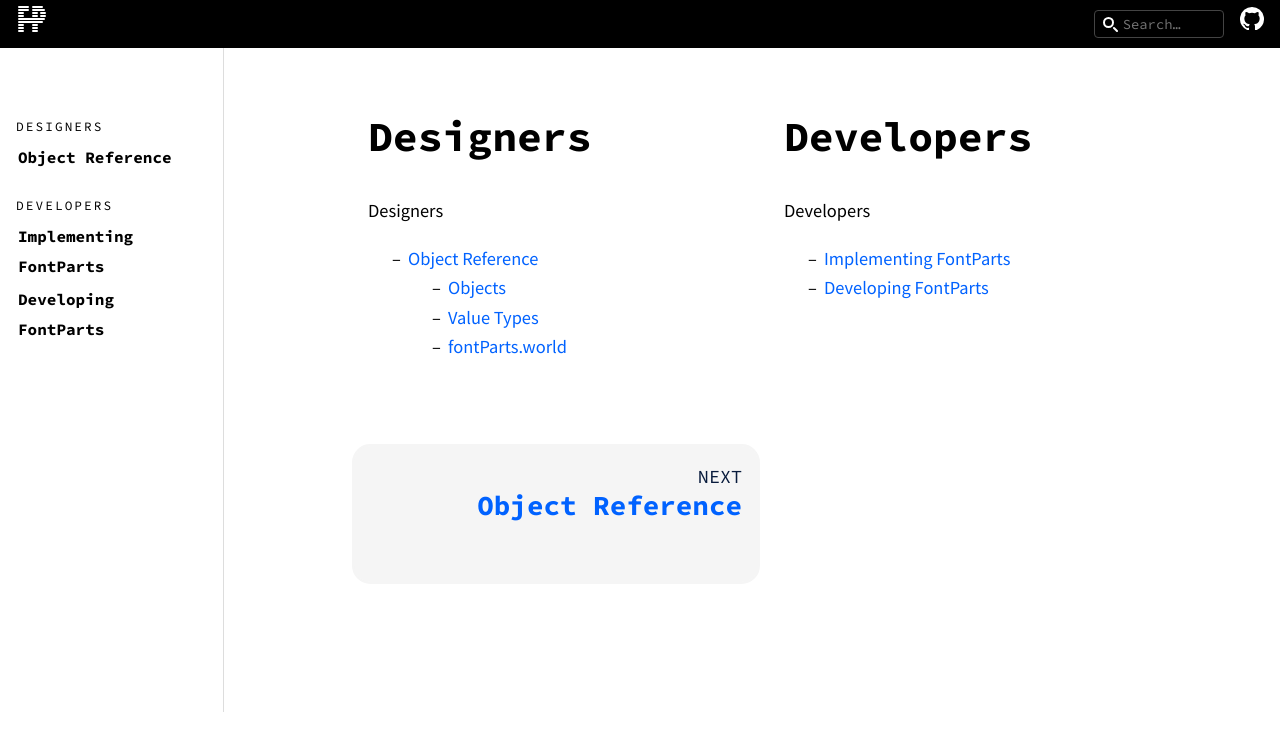
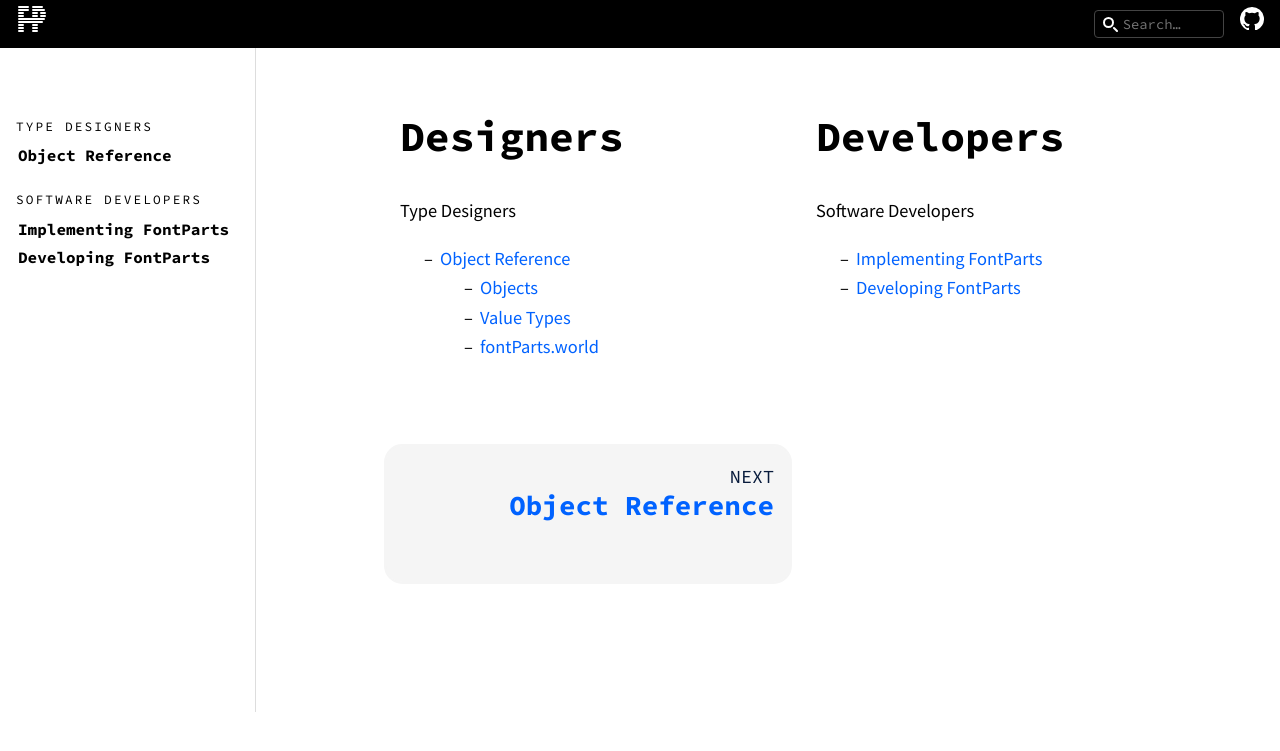
Before and after one commit to sambacha/fontParts, a Sphinx documentation site: the page built from documentation/source/contents.rst, in a window 1280 px wide and 900 px high. Shown: the top 751 px of the window. Built offline with Sphinx 7.4.7, drawn with Linux system fonts in a browser that asks for light colours; some web fonts are replaced; pages that are not in the unit, such as notebooks, are missing from menus.

Commit message:
tweaks to sidebar

```diff
--- a/documentation/source/_themes/fontPartsTheme/static/fontparts.css
+++ b/documentation/source/_themes/fontPartsTheme/static/fontparts.css
@@ -441,7 +441,7 @@ h6:hover > a.headerlink {
   margin: 0;
   text-transform: uppercase;
   font-size: 80%;
-  letter-spacing: 0.16em;
+  letter-spacing: 0.165em;
 }
 @media (max-width: 800px) {
   #sidebar {
@@ -488,11 +488,12 @@ h6:hover > a.headerlink {
 .sticky-wrapper a {
   display: block;
   margin-left: -0.5em;
-  padding-left: 0.5em;
+  padding: 0.25em 0.5em;
   border-radius: 0.5em;
   background: white;
   border: white solid 0.125em;
   transition: background 1s ease-out;
+  line-height: 1;
 }
 .sticky-wrapper a:focus {
   outline: 0;
@@ -749,7 +750,7 @@ dt code, dt span {
 
 #wrapper {
   display: grid;
-  grid-template-columns: minmax(250px, 20%) 1fr;
+  grid-template-columns: minmax(250px, 25%) 1fr;
   position: relative;
   padding: calc(5vw + $header-height) 1rem 5vw;
 }
@@ -760,12 +761,14 @@ dt code, dt span {
 }
 
 #intro {
-  padding: 8em 1rem;
+  padding: 2em 1rem;
   border-bottom: 3px solid black;
   background: #081b3c;
   width: 100%;
-  max-height: calc(90vh - 3rem);
+  min-height: calc(90vh - 3rem);
   margin: auto;
+  display: flex;
+  align-items: center;
 }
 #intro img {
   display: block;
--- a/documentation/source/_themes/fontPartsTheme/static/sass_partials/general.sass
+++ b/documentation/source/_themes/fontPartsTheme/static/sass_partials/general.sass
@@ -34,7 +34,7 @@
 
 #wrapper
 	display: grid
-	grid-template-columns: minmax(250px, 20%) 1fr
+	grid-template-columns: minmax(250px, 25%) 1fr
 	// grid-template-areas: ". content"
 	position: relative
 	// margin: $padding
@@ -50,13 +50,15 @@
 	min-height: 100vh
 
 #intro
-	padding: 8em $padding
+	padding: 2em $padding
 	// text-align: center
 	border-bottom: $border
 	background: $dark-navy
 	width: 100%
-	max-height: calc(90vh - #{$header-height})
+	min-height: calc(90vh - #{$header-height})
 	margin: auto
+	display: flex
+	align-items: center
 
 	img
 		display: block
--- a/documentation/source/_themes/fontPartsTheme/static/sass_partials/sidebar.sass
+++ b/documentation/source/_themes/fontPartsTheme/static/sass_partials/sidebar.sass
@@ -30,7 +30,7 @@
 		margin: 0
 		text-transform: uppercase
 		font-size: 80%
-		letter-spacing: 0.16em
+		letter-spacing: 0.165em
 
 	@media (max-width: $tablet-portrait)
 
@@ -74,11 +74,12 @@
 	a
 		display: block
 		margin-left: -0.5em
-		padding-left: 0.5em
+		padding: 0.25em 0.5em
 		border-radius: 0.5em
 		background: white
 		border: white solid .125em
 		transition: background 1s ease-out
+		line-height: 1
 
 
 	a:focus
--- a/documentation/source/contents.rst
+++ b/documentation/source/contents.rst
@@ -3,7 +3,7 @@ Designers
 
 .. toctree::
    :maxdepth: 2
-   :caption: Designers
+   :caption: Type Designers
 
    gettingstarted/index
    objects/index
@@ -13,7 +13,7 @@ Developers
 
 .. toctree::
    :maxdepth: 1
-   :caption: Developers
+   :caption: Software Developers
 
    environments/index
    development/index
--- a/documentation/source/environments/index.rst
+++ b/documentation/source/environments/index.rst
@@ -15,8 +15,8 @@ Testing
 
 A test suite is provided to test any implementation, either subclassed from the base objects or implemented independently. The suite has been designed to be environment and format agnostic. Environment developers only need to implement a function that provides objects for testing and a simple Python script that sends the function to the test suite.
 
-Testing an environment.
-=======================
+Testing an environment
+======================
 
 The main thing that an environment needs to implement is the test object generator. This should create an object for the requested class identifier. ::
 
```
Also changed, not shown: 1 other file.
